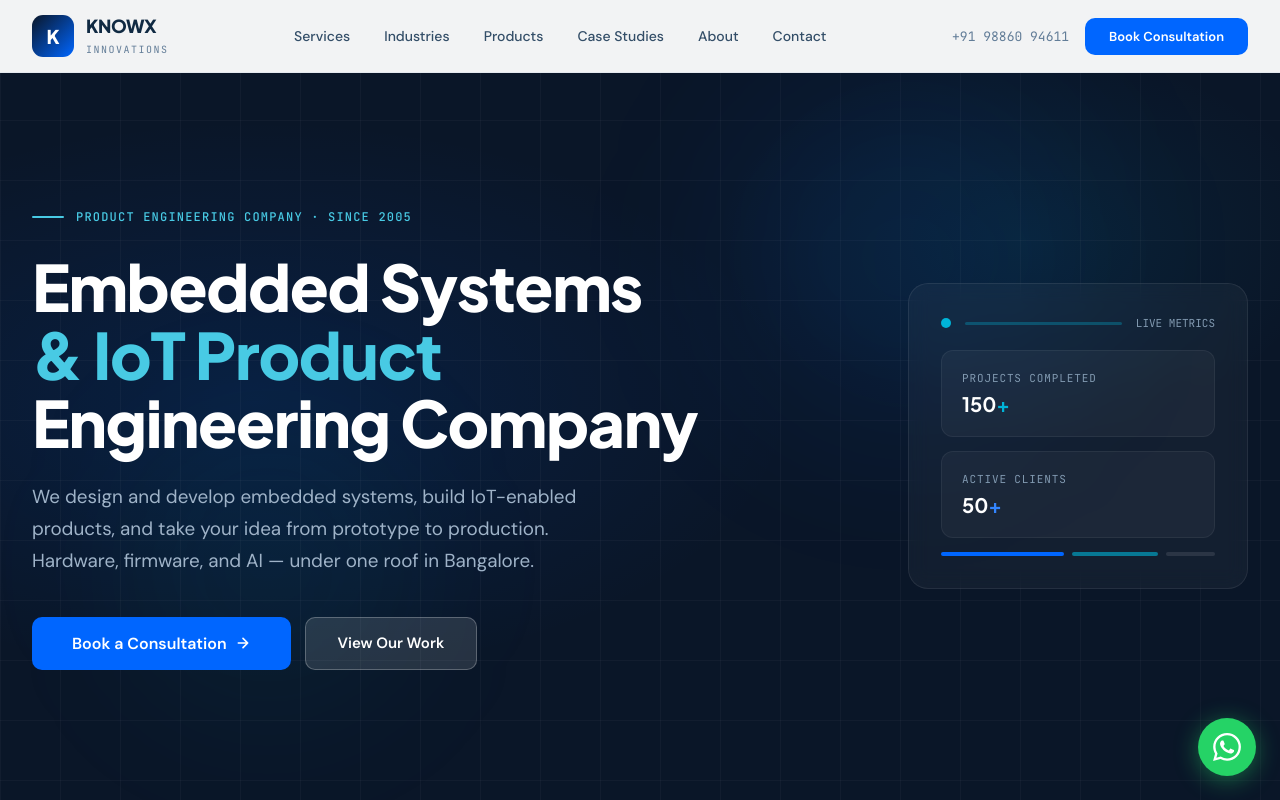
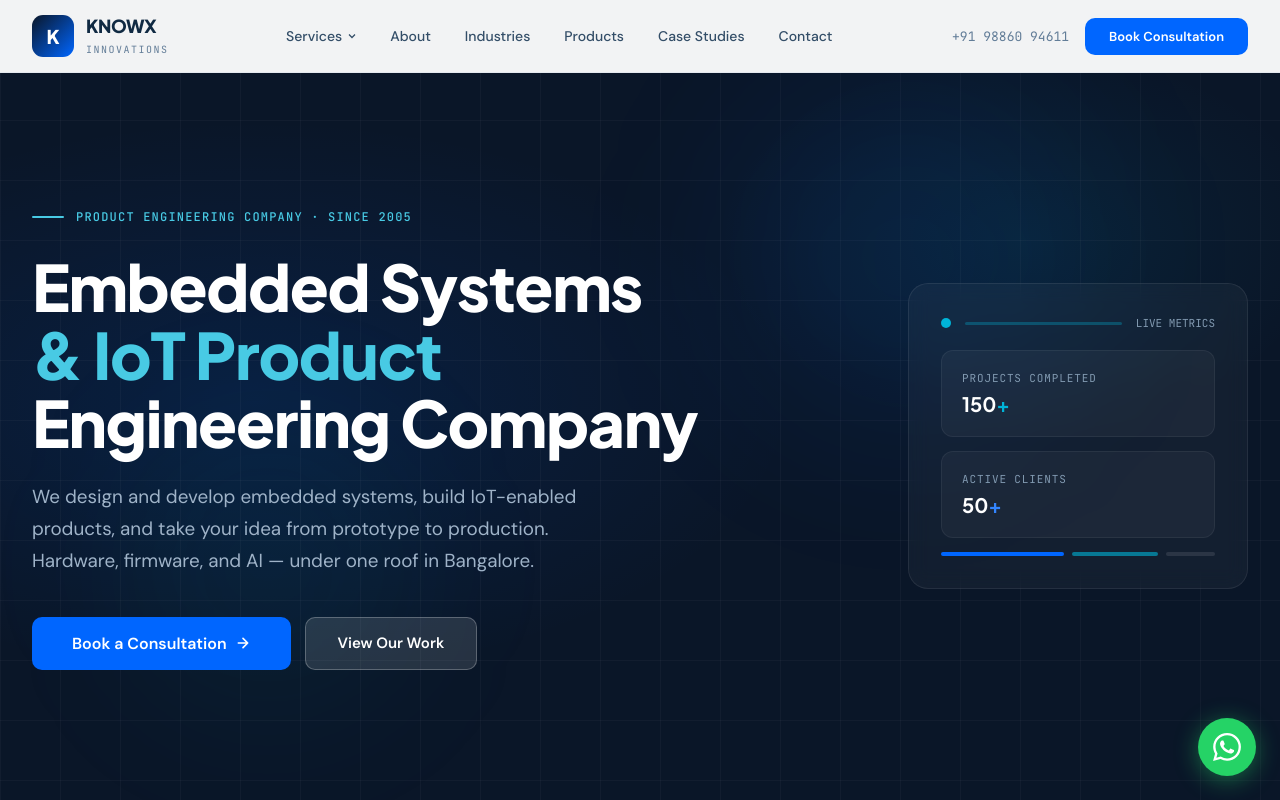
Before and after one commit to rajguru123/know-website-new-ver, a Next.js app: page / in a window 1280 px wide. Shown: the top 800 px of the page. Built offline with nearby package versions, Linux system fonts and the light colour scheme.

Commit message:
Update Navbar.tsx

```diff
--- a/src/components/Navbar.tsx
+++ b/src/components/Navbar.tsx
@@ -1,11 +1,23 @@
 'use client';
-import { useEffect, useState } from 'react';
+import { useEffect, useState, useRef } from 'react';
 import Link from 'next/link';
 import { usePathname } from 'next/navigation';
+
+const servicePages = [
+  { href: '/iot-product-development-company-bangalore', label: 'IoT Product Development' },
+  { href: '/embedded-system-design-software-development-bangalore', label: 'Embedded System Design' },
+  { href: '/#services', label: 'AI & ML Services' },
+  { href: '/#services', label: 'Hardware Design' },
+  { href: '/#services', label: 'Design to Manufacturing' },
+  { href: '/#services', label: 'Web & Mobile App Development' },
+];
 
 export default function Navbar({ onOpenPopup }: { onOpenPopup: () => void }) {
   const [scrolled, setScrolled] = useState(false);
   const [mobOpen, setMobOpen] = useState(false);
+  const [servicesOpen, setServicesOpen] = useState(false);
+  const [mobServicesOpen, setMobServicesOpen] = useState(false);
+  const dropdownRef = useRef<HTMLDivElement>(null);
   const pathname = usePathname();
 
   useEffect(() => {
@@ -14,29 +26,53 @@ export default function Navbar({ onOpenPopup }: { onOpenPopup: () => void }) {
     return () => window.removeEventListener('scroll', handleScroll);
   }, []);
 
-  const closeMob = () => setMobOpen(false);
+  // Close dropdown when clicking outside
+  useEffect(() => {
+    const handleClickOutside = (e: MouseEvent) => {
+      if (dropdownRef.current && !dropdownRef.current.contains(e.target as Node)) {
+        setServicesOpen(false);
+      }
+    };
+    document.addEventListener('mousedown', handleClickOutside);
+    return () => document.removeEventListener('mousedown', handleClickOutside);
+  }, []);
+
+  // Scroll to top + close menus on route change
+  useEffect(() => {
+    window.scrollTo(0, 0);
+    setMobOpen(false);
+    setServicesOpen(false);
+    setMobServicesOpen(false);
+
+    // Re-trigger scroll reveal animations
+    document.querySelectorAll('.rv').forEach((el) => el.classList.remove('vis'));
+    setTimeout(() => {
+      const observer = new IntersectionObserver(
+        (entries) => {
+          entries.forEach((entry) => {
+            if (entry.isIntersecting) {
+              entry.target.classList.add('vis');
+              observer.unobserve(entry.target);
+            }
+          });
+        },
+        { threshold: 0.1 }
+      );
+      document.querySelectorAll('.rv:not(.vis)').forEach((el) => observer.observe(el));
+    }, 50);
+  }, [pathname]);
+
+  const closeMob = () => {
+    setMobOpen(false);
+    setMobServicesOpen(false);
+  };
 
   const isHome = pathname === '/';
   const isAbout = pathname === '/about' || pathname === '/about/';
   const isContact = pathname === '/contact' || pathname === '/contact/';
-
-  const navLinks = isHome
-    ? [
-        { href: '#services', label: 'Services' },
-        { href: '#industries', label: 'Industries' },
-        { href: '#products', label: 'Products' },
-        { href: '#case-studies', label: 'Case Studies' },
-        { href: 'about', label: 'About' },
-        { href: 'contact', label: 'Contact' },
-      ]
-    : [
-        { href: '/#services', label: 'Services' },
-        { href: '/#industries', label: 'Industries' },
-        { href: '/#products', label: 'Products' },
-        { href: '/#case-studies', label: 'Case Studies' },
-        { href: '/about', label: 'About', active: isAbout },
-        { href: '/contact', label: 'Contact', active: isContact },
-      ];
+  const isIoT = pathname.includes('iot-product-development');
+  const isEmbedded = pathname.includes('embedded-system-design');
+  const isService = isIoT || isEmbedded;
 
   return (
     <>
@@ -50,15 +86,41 @@ export default function Navbar({ onOpenPopup }: { onOpenPopup: () => void }) {
             </div>
           </Link>
           <div className="nav-links">
-            {navLinks.map((link) => (
-              <Link
-                key={link.label}
-                href={link.href}
-                className={link.active ? 'act' : ''}
+            {/* Services dropdown */}
+            <div className="nav-dd" ref={dropdownRef}>
+              <button
+                className={`nav-dd-btn${isService ? ' act' : ''}`}
+                onClick={() => setServicesOpen(!servicesOpen)}
+                onMouseEnter={() => setServicesOpen(true)}
               >
-                {link.label}
-              </Link>
-            ))}
+                Services
+                <svg width="12" height="12" viewBox="0 0 24 24" fill="none" stroke="currentColor" strokeWidth="2.5" style={{ marginLeft: 4, transition: 'transform 0.2s', transform: servicesOpen ? 'rotate(180deg)' : 'rotate(0)' }}><path d="M6 9l6 6 6-6" /></svg>
+              </button>
+              <div
+                className={`nav-dd-menu${servicesOpen ? ' show' : ''}`}
+                onMouseLeave={() => setServicesOpen(false)}
+              >
+                {servicePages.map((sp) => (
+                  <Link
+                    key={sp.label}
+                    href={sp.href}
+                    className={pathname === sp.href ? 'act' : ''}
+                    onClick={() => setServicesOpen(false)}
+                  >
+                    {sp.label}
+                    {sp.href.startsWith('/') && !sp.href.includes('#') && (
+                      <svg width="12" height="12" viewBox="0 0 24 24" fill="none" stroke="currentColor" strokeWidth="2" style={{ marginLeft: 'auto', opacity: 0.4 }}><path d="M5 12h14M12 5l7 7-7 7" /></svg>
+                    )}
+                  </Link>
+                ))}
+              </div>
+            </div>
+
+            <Link href="/about" className={isAbout ? 'act' : ''}>About</Link>
+            <Link href={isHome ? '#industries' : '/#industries'}>Industries</Link>
+            <Link href={isHome ? '#products' : '/#products'}>Products</Link>
+            <Link href={isHome ? '#case-studies' : '/#case-studies'}>Case Studies</Link>
+            <Link href="/contact" className={isContact ? 'act' : ''}>Contact</Link>
           </div>
           <div className="nav-r">
             <a href="tel:+919886094611" className="nav-ph fm">+91 98860 94611</a>
@@ -84,12 +146,32 @@ export default function Navbar({ onOpenPopup }: { onOpenPopup: () => void }) {
           </button>
         </div>
       </nav>
+
+      {/* Mobile menu */}
       <div className={`mob-menu${mobOpen ? ' show' : ''}`} id="mobmenu">
-        {navLinks.map((link) => (
-          <Link key={link.label} href={link.href} onClick={closeMob}>
-            {link.label}
-          </Link>
-        ))}
+        {/* Services collapsible */}
+        <button
+          className="mob-svc-toggle"
+          onClick={() => setMobServicesOpen(!mobServicesOpen)}
+        >
+          Services
+          <svg width="14" height="14" viewBox="0 0 24 24" fill="none" stroke="currentColor" strokeWidth="2.5" style={{ transition: 'transform 0.2s', transform: mobServicesOpen ? 'rotate(180deg)' : 'rotate(0)' }}><path d="M6 9l6 6 6-6" /></svg>
+        </button>
+        {mobServicesOpen && (
+          <div className="mob-svc-list">
+            {servicePages.map((sp) => (
+              <Link key={sp.label} href={sp.href} onClick={closeMob}>
+                {sp.label}
+              </Link>
+            ))}
+          </div>
+        )}
+
+        <Link href="/about" onClick={closeMob}>About</Link>
+        <Link href={isHome ? '#industries' : '/#industries'} onClick={closeMob}>Industries</Link>
+        <Link href={isHome ? '#products' : '/#products'} onClick={closeMob}>Products</Link>
+        <Link href={isHome ? '#case-studies' : '/#case-studies'} onClick={closeMob}>Case Studies</Link>
+        <Link href="/contact" onClick={closeMob}>Contact</Link>
         {isContact ? null : (
           <button
             className="btn bp"
@@ -100,6 +182,53 @@ export default function Navbar({ onOpenPopup }: { onOpenPopup: () => void }) {
           </button>
         )}
       </div>
+
+      {/* Dropdown + mobile services CSS */}
+      <style>{`
+        /* Desktop dropdown */
+        .nav-dd { position: relative; }
+        .nav-dd-btn {
+          display: flex; align-items: center; font-size: 14px; font-weight: 500;
+          color: var(--n700); padding: 8px 14px; border-radius: 8px; border: none;
+          background: transparent; cursor: pointer; transition: all 0.15s;
+          font-family: inherit;
+        }
+        .nav-dd-btn:hover, .nav-dd-btn.act { color: var(--ac); background: rgba(0,102,255,.06); }
+        .nav-dd-menu {
+          position: absolute; top: calc(100% + 8px); left: 0; min-width: 280px;
+          background: #fff; border-radius: 12px; padding: 8px;
+          box-shadow: 0 12px 40px rgba(10,22,40,.12), 0 0 0 1px rgba(217,226,236,.5);
+          opacity: 0; visibility: hidden; transform: translateY(-8px);
+          transition: opacity 0.2s, transform 0.2s, visibility 0.2s;
+          z-index: 1001;
+        }
+        .nav-dd-menu.show { opacity: 1; visibility: visible; transform: translateY(0); }
+        .nav-dd-menu a {
+          display: flex; align-items: center; padding: 10px 14px; border-radius: 8px;
+          font-size: 14px; font-weight: 500; color: var(--n700); text-decoration: none;
+          transition: all 0.15s; gap: 8px;
+        }
+        .nav-dd-menu a:hover { background: rgba(0,102,255,.06); color: var(--ac); }
+        .nav-dd-menu a.act { color: var(--ac); background: rgba(0,102,255,.06); }
+
+        /* Mobile services toggle */
+        .mob-svc-toggle {
+          display: flex; align-items: center; justify-content: space-between;
+          width: 100%; padding: 12px 20px; font-size: 15px; font-weight: 500;
+          color: var(--n800); background: transparent; border: none;
+          cursor: pointer; font-family: inherit; text-align: left;
+        }
+        .mob-svc-toggle:hover { background: var(--n50); }
+        .mob-svc-list {
+          display: flex; flex-direction: column; padding: 0 0 8px 16px;
+          border-left: 2px solid rgba(0,102,255,.15); margin-left: 20px;
+        }
+        .mob-svc-list a {
+          padding: 8px 16px !important; font-size: 14px !important;
+          color: var(--n600) !important; border-radius: 6px;
+        }
+        .mob-svc-list a:hover { background: rgba(0,102,255,.06) !important; color: var(--ac) !important; }
+      `}</style>
     </>
   );
 }
```
